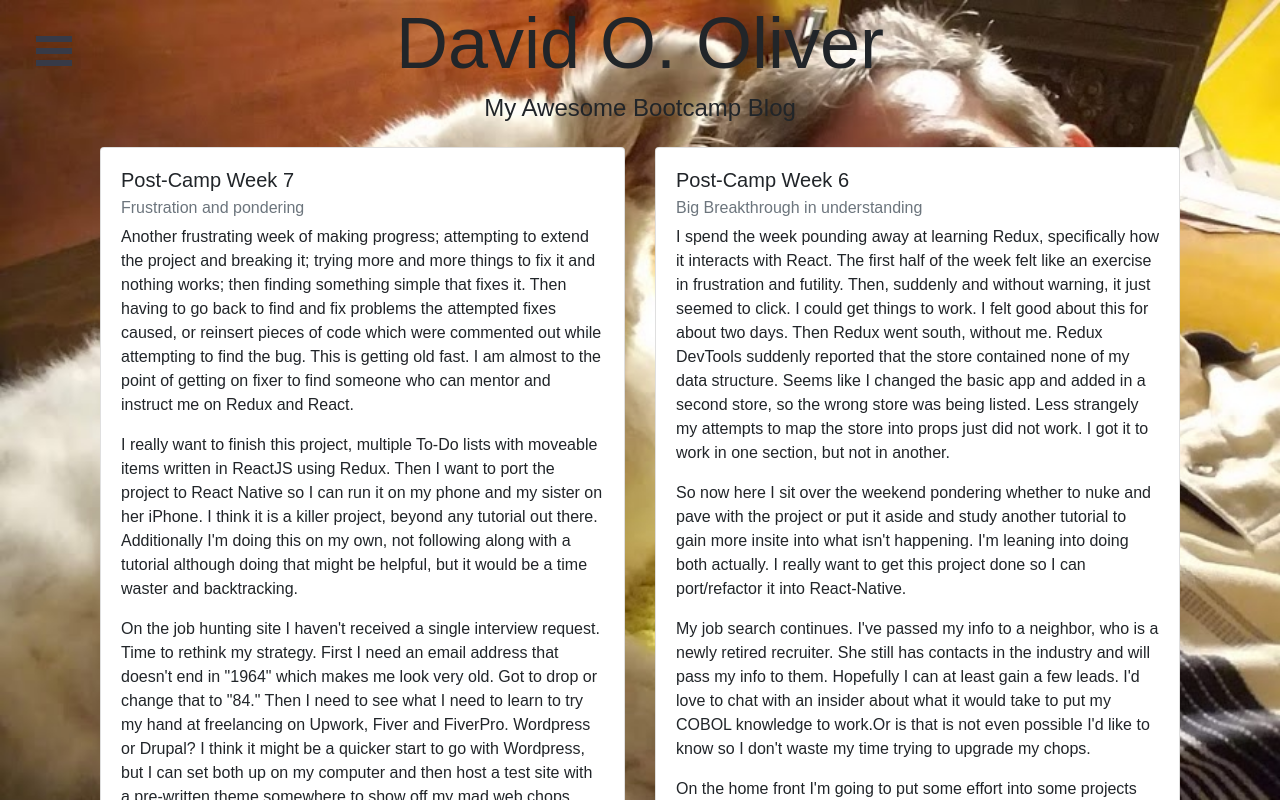
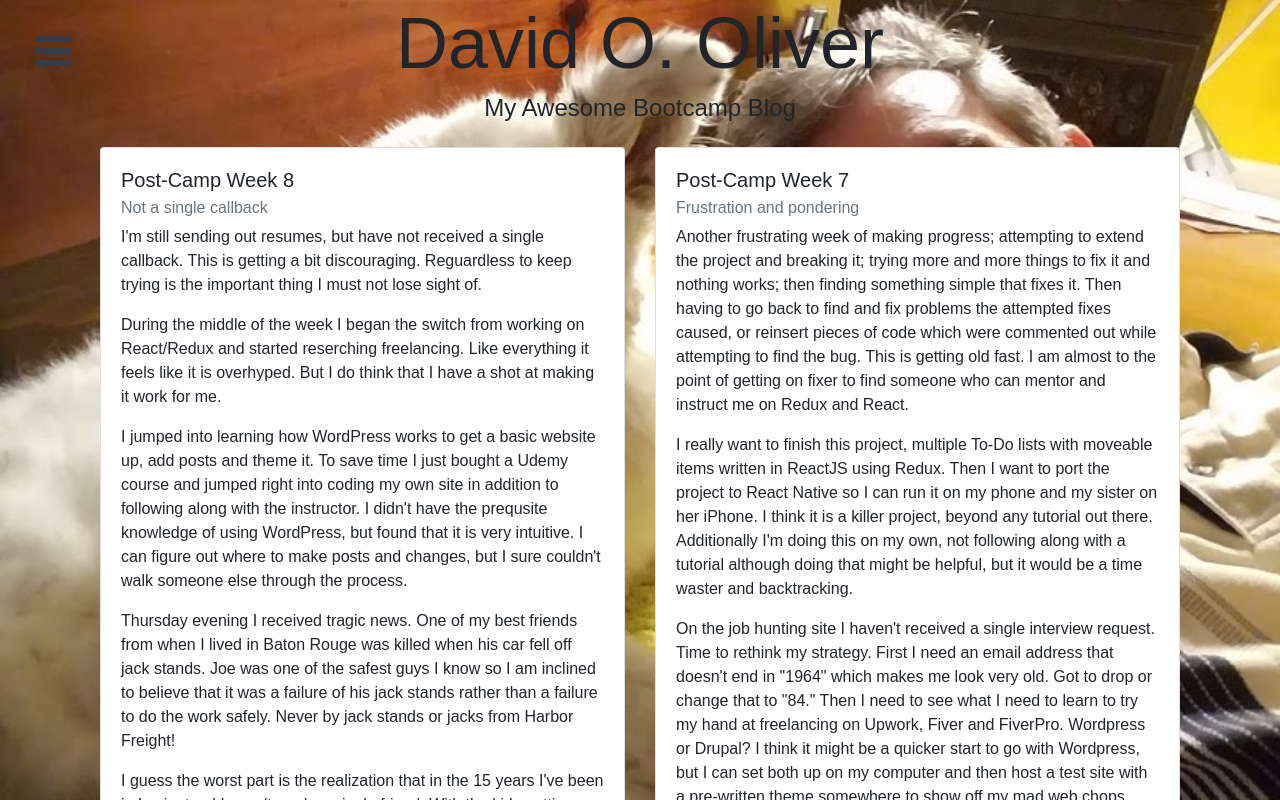
Before and after one commit to davo1984/blog-react, a React (Create React App) app: page /blog in a window 1280 px wide. Shown: the top 800 px of the page. Built offline with nearby package versions, Linux system fonts and the light colour scheme.

Commit message:
weekly post

```diff
--- a/src/components/postsJSON.js
+++ b/src/components/postsJSON.js
@@ -14,6 +14,17 @@ const postsJSON = (props) => {
             //         ``
             //     ]
             // },
+            {
+                "title": "Post-Camp Week 8",
+                "subTitle": "Not a single callback",
+                "paragraph": [
+                    `I'm still sending out resumes, but have not received a single callback. This is getting a bit discouraging. Reguardless to keep trying is the important thing I must not lose sight of.`,
+                    `During the middle of the week I began the switch from working on React/Redux and started reserching freelancing. Like everything it feels like it is overhyped. But I do think that I have a shot at making it work for me.`,
+                    `I jumped into learning how WordPress works to get a basic website up, add posts and theme it. To save time I just bought a Udemy course and jumped right into coding my own site in addition to following along with the instructor. I didn't have the prequsite knowledge of using WordPress, but found that it is very intuitive. I can figure out where to make posts and changes, but I sure couldn't walk someone else through the process.`,
+                    `Thursday evening I received tragic news. One of my best friends from when I lived in Baton Rouge was killed when his car fell off jack stands. Joe was one of the safest guys I know so I am inclined to believe that it was a failure of his jack stands rather than a failure to do the work safely. Never by jack stands or jacks from Harbor Freight!`,
+                    `I guess the worst part is the realization that in the 15 years I've been in Lexington I haven't made a single friend. With the kids getting older and all the hours I put into the tax business making friends is something that got pushed to the background. With the pandemic spending time with others is dangerous and many groups have switched to Zoom meetings.`
+                ]
+            },
             {
                 "title": "Post-Camp Week 7",
                 "subTitle": "Frustration and pondering",
```
